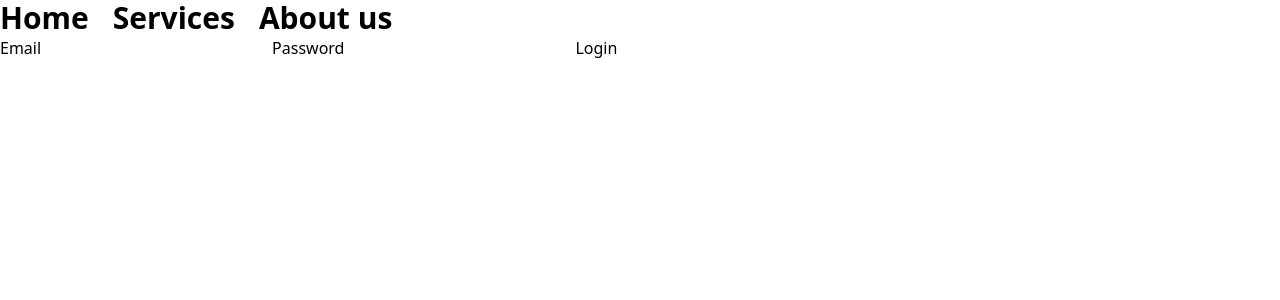
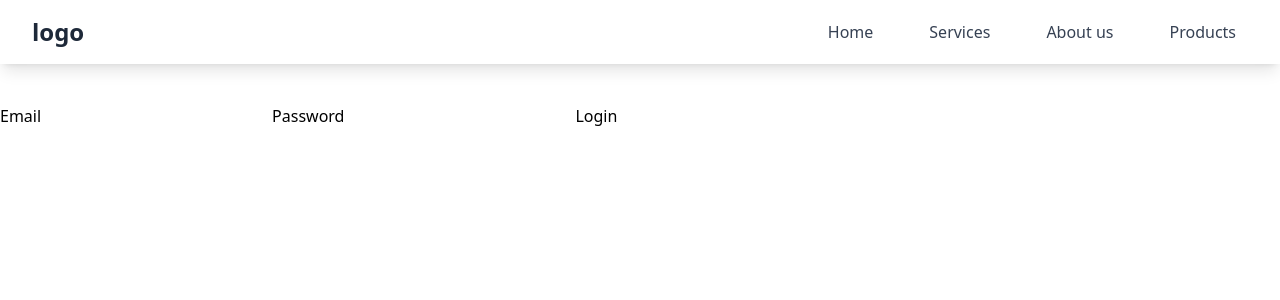
Before and after one commit to riteshpatidar08/React-TR3, a React (Vite) app: page /login in a window 1280 px wide. Shown: the top 300 px of the page. Built offline with nearby package versions, Linux system fonts and the light colour scheme.

Commit message:
udpated till the dymaic routing

```diff
--- a/src/App.jsx
+++ b/src/App.jsx
@@ -4,6 +4,7 @@ import Aboutuspage from './pages/Aboutuspage';
 import Servicepage from './pages/Servicepage';
 import Navbar from './components/Navbar';
 import Login from './pages/Login';
+import Productpage from './pages/Productpage';
 function App() {
   return (
     <div>
@@ -13,6 +14,7 @@ function App() {
         <Route path="/about-us" element={<Aboutuspage />} />
         <Route path="/services" element={<Servicepage />} />
         <Route path='/login' element={<Login/>}/>
+        <Route path='/product' element={<Productpage/>}/>
       </Routes>
     </div>
   );
--- a/src/components/Navbar.jsx
+++ b/src/components/Navbar.jsx
@@ -1,32 +1,46 @@
+
 import React from 'react';
 import { Link } from 'react-router-dom';
+
 function Navbar() {
   const navlinks = [
     { to: '/', title: 'Home' },
     { to: '/services', title: 'Services' },
     { to: '/about-us', title: 'About us' },
+    {to : '/products', title : "Products"}
   ];
+
   return (
-    <header>
-      <nav className="flex gap-6">
-        {/* <Link className="text-3xl font-bold" to="/">
-          Home
+    <header className="bg-white shadow-lg mb-10 sticky top-0 z-50">
+      <div className="max-w-7xl mx-auto px-4 sm:px-6 lg:px-8">
+        <div className="flex justify-between items-center h-16">
+
+          <div className="flex-shrink-0">
+            <Link
+              to="/"
+              className="text-2xl font-bold text-gray-800 hover:text-blue-600 transition-colors duration-200"
+            >
+         logo
             </Link>
-        <Link className="text-3xl font-bold" to="/services">
-          Service
-        </Link>
-        <Link className="text-3xl font-bold" to="/about-us">
-          About
-        </Link> */}
+          </div>
 
+
+          <nav className="">
+            <div className="ml-10 flex items-baseline space-x-8">
               {navlinks.map((nav) => (
-          <Link className="text-3xl font-bold" to={nav.to}>
+                <Link
+                  key={nav.to}
+                  to={nav.to}
+                  className="text-gray-700 hover:text-blue-600 px-3 py-2 rounded-md text-md font-medium transition-colors duration-200 hover:bg-gray-100"
+                >
                   {nav.title}
                 </Link>
               ))}
+            </div>
           </nav>
+          </div>
+          </div>
           </header>
-  );
+           )
 }
-
 export default Navbar;
--- a/src/pages/Login.jsx
+++ b/src/pages/Login.jsx
@@ -1,6 +1,8 @@
 import React from 'react';
 import { useNavigate } from 'react-router-dom';
+
 function Login() {
+
   const navigate = useNavigate();
   const handleSubmit = () => {
     const isLogin = true;
@@ -8,6 +10,7 @@ function Login() {
       navigate('/');
     }
   };
+
   return (
     <div>
       <form onSubmit={handleSubmit}>
--- /dev/null
+++ b/src/pages/Productpage.jsx
@@ -0,0 +1,11 @@
+import React from 'react'
+
+function Productpage() {
+  return (
+    <div>
+
+    </div>
+  )
+}
+
+export default Productpage
```
Lines whose indentation alone changed are shown as unchanged.
